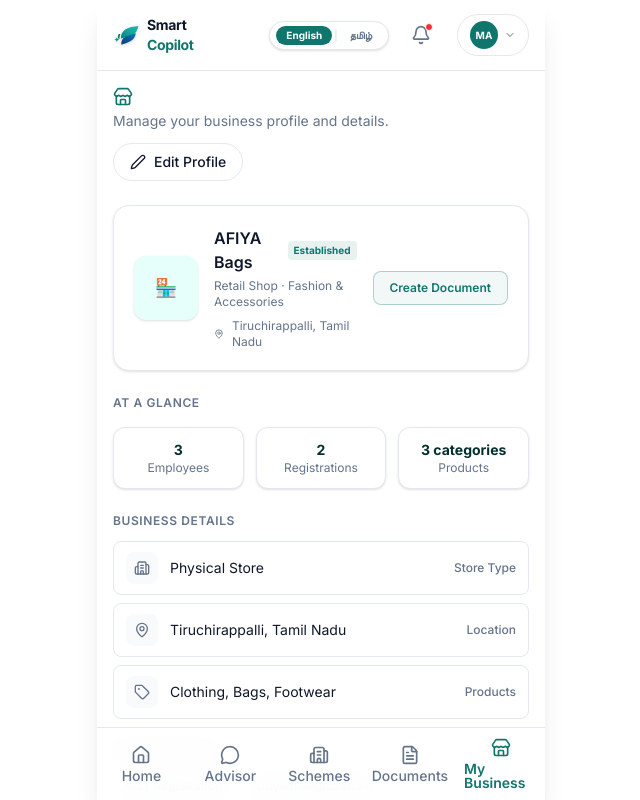
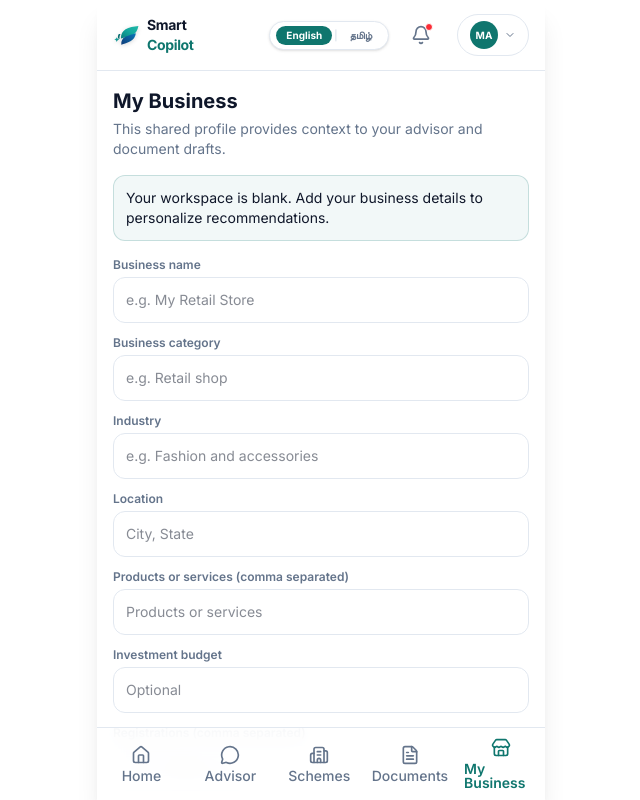
Before and after one commit to Mohamed-Abu-Bakkar/smart-copilot, a Next.js app: page /business in a window 1280 px wide. Shown: the whole page, without its empty margins (319-959 px from the left). Built offline with nearby package versions, Linux system fonts and the light colour scheme.

Commit message:
Replace sample business data with editable demo profile

```diff
--- a/src/app/(dashboard)/business/page.tsx
+++ b/src/app/(dashboard)/business/page.tsx
@@ -1,127 +1,17 @@
 "use client";
-
 import Link from "next/link";
-import { Edit2, Store, Building2, MapPin, Tag } from "lucide-react";
-
-const profile = {
-  name: "AFIYA Bags",
-  category: "Retail Shop",
-  industry: "Fashion & Accessories",
-  location: "Tiruchirappalli, Tamil Nadu",
-  stage: "Established",
-  storeType: "Physical Store",
-  products: ["Clothing", "Bags", "Footwear"],
-  employeeCount: 3,
-  investmentBudget: "₹2–5 Lakhs",
-  registrations: ["GST Registration", "Udyam Registration"],
-};
-
-const stats = [
-  { label: "Employees", value: "3" },
-  { label: "Registrations", value: "2" },
-  { label: "Products", value: "3 categories" },
-];
-
-export default function BusinessPage() {
-  return (
-    <div className="px-4 py-3 sm:py-4 space-y-4 sm:space-y-6 text-slate-main min-h-full">
-      <section>
-        <div className="flex items-center gap-2 mb-1">
-          <Store className="w-5 h-5 text-teal-primary" />
-        </div>
-        <p className="text-sm text-slate-muted">Manage your business profile and details.</p>
-        <div className="flex items-center gap-3 mt-3">
-          <button
-            className="flex items-center gap-2 px-4 py-2 rounded-full border border-slate-200 bg-white text-sm font-medium text-slate-main hover:bg-slate-50 transition-colors"
-          >
-            <Edit2 className="w-4 h-4" />
-            Edit Profile
-          </button>
-        </div>
-      </section>
-
-      {/* Business card */}
-      <section className="rounded-2xl border border-slate-200 bg-white p-4 sm:p-5 shadow-sm">
-        <div className="flex flex-col md:flex-row md:items-center gap-4">
-          <div className="flex h-16 w-16 items-center justify-center rounded-xl bg-[#e6fffa] text-teal-primary font-bold text-lg shadow-sm">
-            🏪
-          </div>
-          <div className="flex-1 min-w-0">
-            <div className="flex items-center gap-2 mb-1">
-              <span className="text-base font-semibold text-slate-main">{profile.name}</span>
-              <span className="text-[10px] px-1.5 py-0.5 rounded bg-teal-primary/10 text-teal-primary font-bold">{profile.stage}</span>
-            </div>
-            <p className="text-xs text-slate-muted">{profile.category} · {profile.industry}</p>
-            <div className="flex items-center gap-2 mt-2">
-              <MapPin className="w-3 h-3 text-slate-muted" />
-              <span className="text-xs text-slate-muted">{profile.location}</span>
-            </div>
-          </div>
-          <Link
-            href="/documents"
-            className="px-4 py-2 rounded-lg border border-teal-primary/30 bg-teal-primary/5 text-teal-primary text-xs font-semibold hover:bg-teal-primary/10 transition-colors"
-          >
-            Create Document
-          </Link>
-        </div>
-      </section>
-
-      {/* Stats */}
-      <section>
-        <h3 className="text-xs font-semibold text-slate-muted uppercase tracking-wider mb-4">At a Glance</h3>
-        <div className="grid grid-cols-2 sm:grid-cols-3 gap-3">
-          {stats.map((s) => (
-            <div
-              key={s.label}
-              className="rounded-xl border border-slate-200 bg-white p-3 text-center shadow-sm"
-            >
-              <span className="block text-sm font-bold text-teal-primary-dark">{s.value}</span>
-              <span className="block text-xs text-slate-muted">{s.label}</span>
-            </div>
-          ))}
-        </div>
-      </section>
-
-      {/* Details */}
-      <section className="space-y-2 sm:space-y-3">
-        <h3 className="text-xs font-semibold text-slate-muted uppercase tracking-wider">Business Details</h3>
-        <div className="space-y-2">
-          {[
-            { label: "Store Type", value: profile.storeType, icon: Building2 },
-            { label: "Location", value: profile.location, icon: MapPin },
-            { label: "Products", value: profile.products.join(", "), icon: Tag },
-          ].map((d) => {
-            const Icon = d.icon;
-            return (
-              <div
-                key={d.label}
-                className="flex items-center gap-3 px-3 py-2.5 rounded-lg border border-slate-200 bg-white"
-              >
-                <div className="h-8 w-8 rounded-lg flex items-center justify-center bg-slate-50 text-slate-muted">
-                  <Icon className="w-4 h-4" />
-                </div>
-                <span className="text-sm text-slate-main">{d.value}</span>
-                <span className="ml-auto text-xs font-medium text-slate-muted capitalize">{d.label}</span>
-              </div>
-            );
-          })}
-        </div>
-      </section>
-
-      {/* Registrations */}
-      <section className="space-y-2 sm:space-y-3">
-        <h3 className="text-xs font-semibold text-slate-muted uppercase tracking-wider">Registrations</h3>
-        <div className="flex flex-wrap gap-2">
-          {profile.registrations.map((r) => (
-            <div
-              key={r}
-              className="rounded-full border border-slate-200 bg-slate-50 px-3 py-1.5 text-xs text-slate-muted font-medium"
-            >
-              {r}
-            </div>
-          ))}
-        </div>
-      </section>
-    </div>
-  );
+import { useState } from "react";
+import { MapPin, Tag } from "lucide-react";
+import { useDemoWorkspace } from "@/lib/demo-workspace";
+export default function BusinessPage(){
+ const {profile,setProfile,resetWorkspace}=useDemoWorkspace();
+ const [name,setName]=useState(profile?.businessName??""); const [category,setCategory]=useState(profile?.category??""); const [industry,setIndustry]=useState(profile?.industry??""); const [location,setLocation]=useState(profile?.location??""); const [stage,setStage]=useState(profile?.stage??"Starting"); const [storeType,setStoreType]=useState(profile?.storeType??"Physical"); const [products,setProducts]=useState(profile?.products.join(", ")??""); const [employees,setEmployees]=useState(profile?.employeeCount?.toString()??""); const [budget,setBudget]=useState(profile?.investmentBudget??""); const [registrations,setRegistrations]=useState(profile?.registrations.join(", ")??""); const [message,setMessage]=useState("");
+ function save(e:React.FormEvent){e.preventDefault();if(!name.trim()||!category.trim()){setMessage("Business name and category are required.");return;}setProfile({businessName:name.trim(),category:category.trim(),industry:industry.trim(),location:location.trim(),stage,storeType,products:products.split(",").map(x=>x.trim()).filter(Boolean),employeeCount:employees?Number(employees):undefined,investmentBudget:budget.trim()||undefined,registrations:registrations.split(",").map(x=>x.trim()).filter(Boolean)});setMessage("Business profile saved in this browser.");}
+ const fields=[{label:"Business name",value:name,set:setName,placeholder:"e.g. My Retail Store"},{label:"Business category",value:category,set:setCategory,placeholder:"e.g. Retail shop"},{label:"Industry",value:industry,set:setIndustry,placeholder:"e.g. Fashion and accessories"},{label:"Location",value:location,set:setLocation,placeholder:"City, State"},{label:"Products or services (comma separated)",value:products,set:setProducts,placeholder:"Products or services"},{label:"Investment budget",value:budget,set:setBudget,placeholder:"Optional"},{label:"Registrations (comma separated)",value:registrations,set:setRegistrations,placeholder:"GST, Udyam, etc."}];
+ return <div className="px-4 py-4 space-y-4 text-slate-main"><div><h1 className="text-xl font-bold">My Business</h1><p className="text-sm text-slate-muted mt-1">This shared profile provides context to your advisor and document drafts.</p></div>{!profile&&<div className="rounded-xl bg-teal-primary/5 border border-teal-primary/20 p-3 text-sm">Your workspace is blank. Add your business details to personalize recommendations.</div>}
+ <form onSubmit={save} className="space-y-3">{fields.map(f=><label key={f.label} className="block text-xs font-semibold text-slate-muted">{f.label}<input value={f.value} onChange={e=>f.set(e.target.value)} placeholder={f.placeholder} className="mt-1 w-full rounded-xl border border-slate-200 p-3 text-sm text-slate-main font-normal outline-none focus:ring-2 focus:ring-teal-primary/30"/></label>)}
+ <div className="grid grid-cols-2 gap-3"><label className="text-xs font-semibold text-slate-muted">Business stage<select value={stage} onChange={e=>setStage(e.target.value)} className="mt-1 w-full rounded-xl border border-slate-200 p-3 bg-white text-sm text-slate-main"><option>Starting</option><option>Early stage</option><option>Established</option><option>Expanding</option></select></label><label className="text-xs font-semibold text-slate-muted">Sales channel<select value={storeType} onChange={e=>setStoreType(e.target.value)} className="mt-1 w-full rounded-xl border border-slate-200 p-3 bg-white text-sm text-slate-main"><option>Physical</option><option>Online</option><option>Both</option></select></label></div>
+ <label className="block text-xs font-semibold text-slate-muted">Employee count<input type="number" min="0" value={employees} onChange={e=>setEmployees(e.target.value)} className="mt-1 w-full rounded-xl border border-slate-200 p-3 text-sm font-normal"/></label><button className="w-full rounded-xl bg-teal-primary p-3 text-sm font-semibold text-white">Save business profile</button>{message&&<p className="text-xs text-teal-primary">{message}</p>}</form>
+ {profile&&<section className="rounded-xl border border-slate-200 p-3 space-y-2"><h2 className="font-semibold text-sm">Saved profile preview</h2><p className="text-sm">{profile.businessName} · {profile.category}</p><p className="text-xs text-slate-muted flex gap-2"><MapPin className="w-3 h-3"/>{profile.location||"Location not provided"}</p><p className="text-xs text-slate-muted flex gap-2"><Tag className="w-3 h-3"/>{profile.products.join(", ")||"No products added"}</p><button type="button" onClick={()=>{if(confirm("Clear this demo business profile and start over?")){resetWorkspace();setName("");setCategory("");setIndustry("");setLocation("");setProducts("");setEmployees("");setBudget("");setRegistrations("");setMessage("Demo workspace cleared.");}}} className="text-xs text-red-600 underline">Reset demo workspace</button></section>}
+ <Link href="/onboarding" className="text-sm text-teal-primary underline">Use conversational onboarding instead</Link></div>;
 }
```
